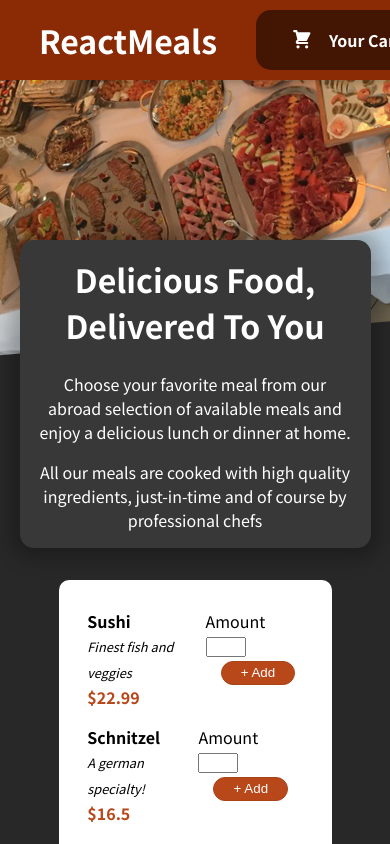
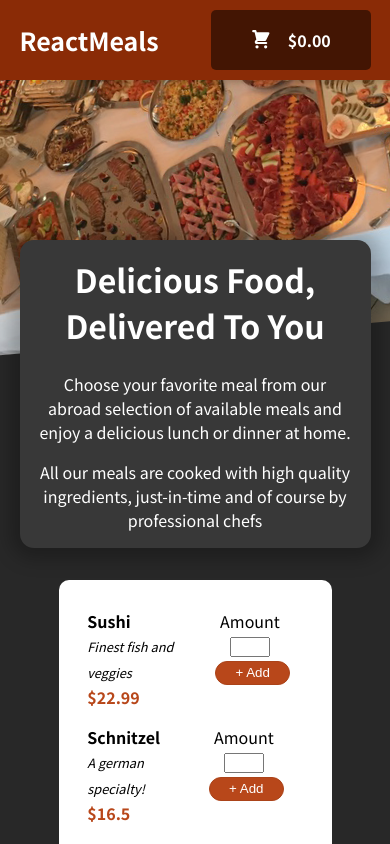
Before and after one commit to alaaobed88/React-foodorder-project, a React (Create React App) app in the folder 01-starting-project/: page / in a window 390 px wide. Shown: the top 844 px of the page. Built offline with nearby package versions, Linux system fonts and the light colour scheme.

Commit message:
finished cart modal post request validations

```diff
--- a/01-starting-project/src/components/CartModal/ConfirmationForm.js
+++ b/01-starting-project/src/components/CartModal/ConfirmationForm.js
@@ -20,9 +20,6 @@ const ConfirmationForm = (props) => {
   const streetInputRef = useRef();
   const postalCodeInputRef = useRef();
   const cityInputRef = useRef();
-
-
-
 
   const confirmHandler = async (event) => {
     event.preventDefault();
@@ -86,9 +83,9 @@ const ConfirmationForm = (props) => {
       cityInputRef.current.value = "";
       ctx.completionMessageHandler();
       ctx.mealsClear();
-      props.onCompleteMessage("Your order has been completed successfully");
+      ctx.completionMessageHandler(true);
     } catch (error) {
-      ctx.completionMessageHandler(error.message);
+      ctx.completionMessageHandler(false);
     }
   };
 
@@ -135,10 +132,9 @@ const ConfirmationForm = (props) => {
         </button>
         <button className={classes.submit}>Confirm</button>
       </div>
-      {ctx.errorMessage && (
+      {ctx.completionMessage===false && (
         <p className={classes.errorMessage}>Failed to send the Order request</p>
       )}
-
     </form>
   );
 };
--- a/01-starting-project/src/components/Meals/MealItem.module.css
+++ b/01-starting-project/src/components/Meals/MealItem.module.css
@@ -38,3 +38,16 @@ input {
   display: inline;
   margin-right: 10px;
 }
+
+@media screen and (max-width: 460px) {
+  .add-amount button {
+    margin-left: 10%;
+  }
+  .add-amount p {
+    margin-left: 15%;
+
+  }
+  input {
+    margin-left: 25%;
+  }
+}
--- a/01-starting-project/src/components/header/Header.js
+++ b/01-starting-project/src/components/header/Header.js
@@ -13,7 +13,7 @@ const Header = () => {
         <div onClick={ctx.cartExpandHandler} className={styles["your-cart"]}>
           <CartIcon className={styles.carticon} />
           <p>Your Cart</p>
-          <p>${ctx.totalPrice.toFixed(2)}</p>
+          <h4>${ctx.totalPrice.toFixed(2)}</h4>
         </div>
       </div>
       <div className={styles["main-image"]}>
--- a/01-starting-project/src/components/header/header.module.css
+++ b/01-starting-project/src/components/header/header.module.css
@@ -27,7 +27,7 @@
   font-weight: bold;
   transition: 0.5s ease-in-out;
 }
-.your-cart:hover{
+.your-cart:hover {
   transform: scale(1.05);
 }
 .main-image {
@@ -47,8 +47,27 @@
 .your-cart p {
   padding-left: 1rem;
 }
+.your-cart h4 {
+  padding-left: 1rem;
+}
 
 .carticon {
   width: 1.35rem;
   height: 1.35rem;
 }
+
+@media screen and (max-width: 550px) {
+  .header h1 {
+    margin-left: 5%;
+    font-size: 25px;
+  }
+  .your-cart {
+    margin-inline: 5%;
+    min-width: 10rem;
+    border-radius: 5px;
+  }
+
+  .your-cart p {
+    display: none;
+  }
+}
```
